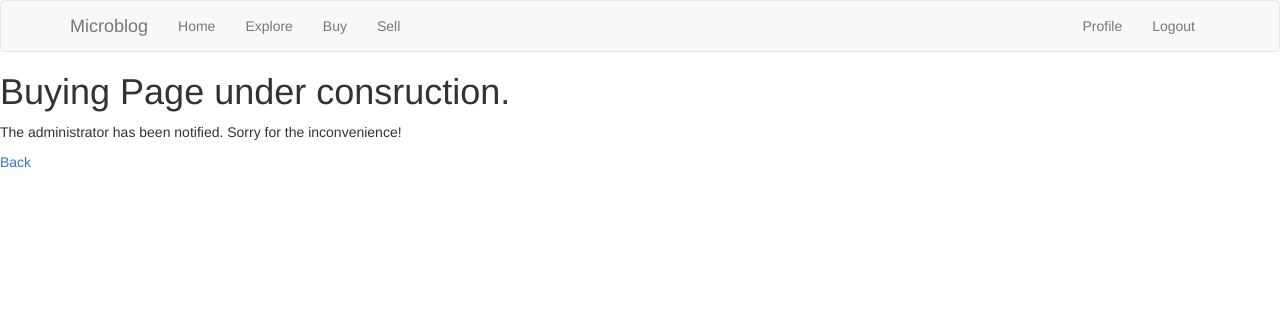
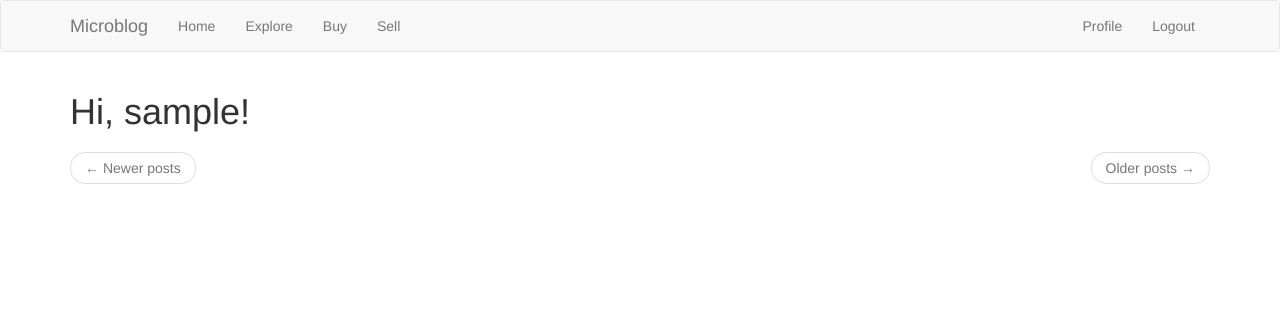
Before and after one commit to sanguvk123/user-reg, a Flask app: page /buy in a window 1280 px wide. Shown: the top 312 px of the page. Run offline with Flask 2, Linux system fonts and the light colour scheme; the visitor is signed in with stand-in values (Sample User, id 1); data comes from the database, SQL or seed files in the repository; both versions use the stored data as it was after the commit; some libraries are stand-ins or nearby versions.

Commit message:
buying in progress

```diff
--- a/microblog/app/routes.py
+++ b/microblog/app/routes.py
@@ -84,6 +84,17 @@
     return render_template("index.html", title='Explore', posts=posts.items,
                           next_url=next_url, prev_url=prev_url)
 
+@app.route('/buyproduct')
+@login_required
+def buyproduct():
+    page = request.args.get('page', 1, type=int)
+    products = Product.query.order_by(Product.timestamp.desc()).paginate(
+        page, app.config['PRODUCTS_PER_PAGE'], False)
+    return render_template("buy.html", title='Buy', products=products.items)
+
+
+
+
 @app.route('/user/<username>')
 @login_required
 def user(username):
@@ -140,7 +151,7 @@
         current_user.about_me = form.about_me.data
         db.session.commit()
         flash('Your changes have been saved.')
-        return redirect(url_for('edit_profile'))
+        return redirect(url_for('index'))
     elif request.method == 'GET':
         form.username.data = current_user.username
         form.about_me.data = current_user.about_me
--- a/microblog/app/templates/buy.html
+++ b/microblog/app/templates/buy.html
@@ -1,7 +1,28 @@
 {% extends "base.html" %}
+{% import 'bootstrap/wtf.html' as wtf %}
 
-{% block content %}
-    <h1>Buying Page under consruction.</h1>
-    <p>The administrator has been notified. Sorry for the inconvenience!</p>
-    <p><a href="{{ url_for('index') }}">Back</a></p>
+{% block app_content %}
+    <h1>Hi, {{ current_user.username }}!</h1>
+    {% if form %}
+    {{ wtf.quick_form(form) }}
+    <br>
+    {% endif %}
+    {% for product in products %}
+        {% include '_product.html' %}
+    {% endfor %}
+
+    <nav aria-label="...">
+        <ul class="pager">
+            <li class="previous{% if not prev_url %} disabled{% endif %}">
+                <a href="{{ prev_url or '#' }}">
+                    <span aria-hidden="true">&larr;</span> Newer posts
+                </a>
+            </li>
+            <li class="next{% if not next_url %} disabled{% endif %}">
+                <a href="{{ next_url or '#' }}">
+                    Older posts <span aria-hidden="true">&rarr;</span>
+                </a>
+            </li>
+        </ul>
+    </nav>
 {% endblock %}
--- a/microblog/config.py
+++ b/microblog/config.py
@@ -13,3 +13,4 @@
     MAIL_PASSWORD = os.environ.get('MAIL_PASSWORD')
     ADMINS = ['sanguvk123@gmail.com']
     POSTS_PER_PAGE = 10
+    PRODUCTS_PER_PAGE = 10
```
Also changed, not shown: microblog/app/templates/_product.html (added, +24 -0 lines), microblog/app.db.
